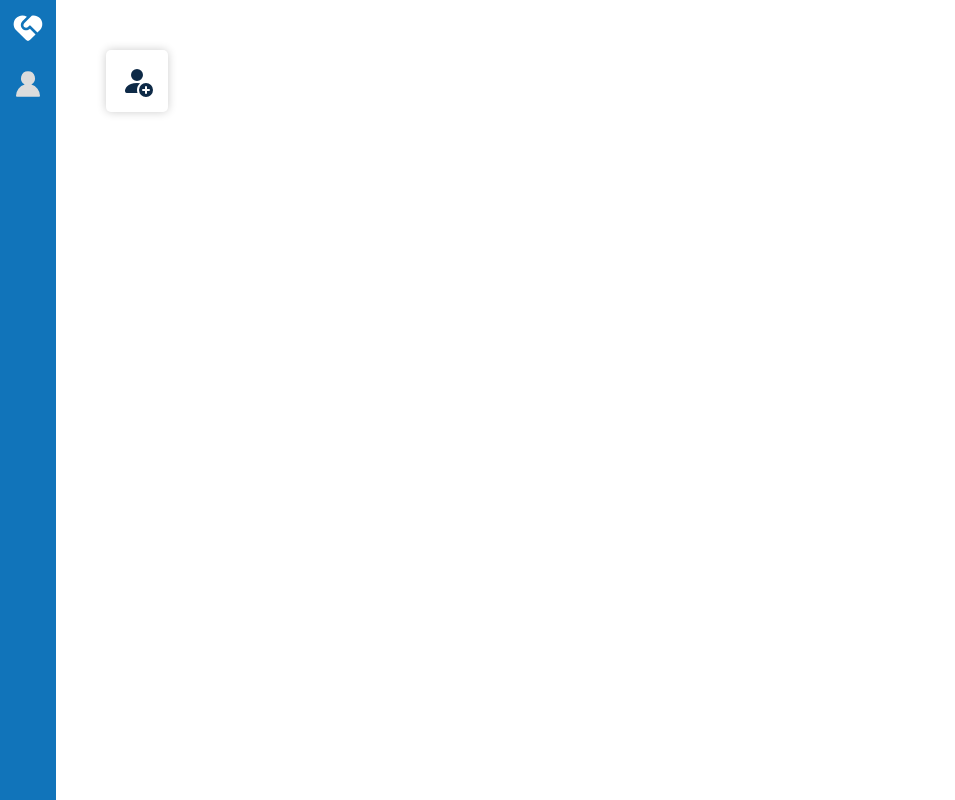
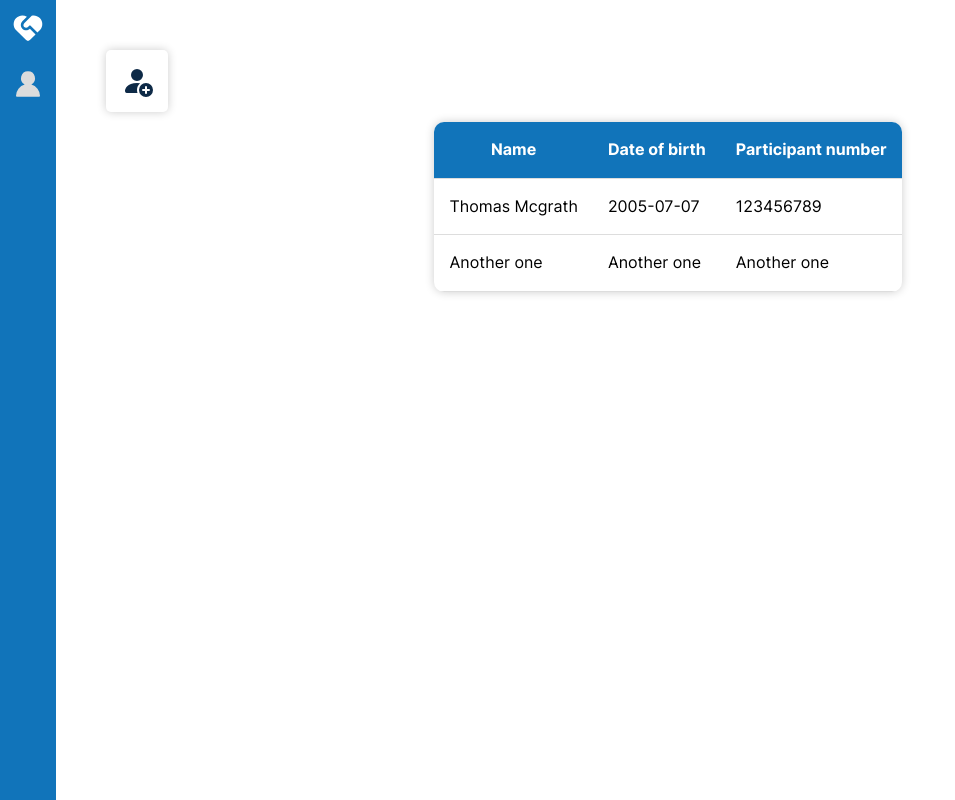
Before and after one commit to Tom4hawk7/client-manager, a React (Vite) app: page /#/client in a window 1280 px wide. Shown: the whole page, without its empty margins (0-955 px from the left). Built offline with nearby package versions, Linux system fonts and the light colour scheme.

Commit message:
Made the base table, this will be made into it's own component later

```diff
--- a/src/main/database.js
+++ b/src/main/database.js
@@ -1,6 +1,5 @@
 import { insertOperations, insertOperationsKeys } from './insert'
 import Database from 'better-sqlite3'
-import * as insert from './insert'
 
 const db = new Database('src\\client-manager.db')
 
--- a/src/renderer/src/assets/css/app.css
+++ b/src/renderer/src/assets/css/app.css
@@ -43,6 +43,12 @@ section {
 }
 
 .card.small {
-  width: min-content;
+  width: max-content;
   margin: 10px;
 }
+
+.hero {
+  border-radius: 10px;
+  box-shadow: 0 0 10px 0px rgba(0, 0, 0, 0.2);
+  margin: auto;
+}
--- /dev/null
+++ b/src/renderer/src/assets/css/table.css
@@ -0,0 +1,18 @@
+table {
+  border-collapse: collapse;
+  overflow: hidden;
+}
+
+th,
+td {
+  padding: 15px;
+}
+
+th {
+  color: white;
+  background-color: #1174ba;
+}
+
+tr {
+  border-bottom: 1px solid #ddd;
+}
--- a/src/renderer/src/pages/ClientView.jsx
+++ b/src/renderer/src/pages/ClientView.jsx
@@ -1,6 +1,7 @@
 import Card from '../components/Card'
 import { Link } from 'react-router-dom'
 import { BsPersonFillAdd } from 'react-icons/bs'
+import '../assets/css/table.css'
 
 export default function ClientView() {
   return (
@@ -10,6 +11,27 @@ export default function ClientView() {
           <BsPersonFillAdd />
         </Link>
       </Card>
+      <table className="hero">
+        <thead>
+          <tr>
+            <th>Name</th>
+            <th>Date of birth</th>
+            <th>Participant number</th>
+          </tr>
+        </thead>
+        <tbody>
+          <tr>
+            <td>Thomas Mcgrath</td>
+            <td>2005-07-07</td>
+            <td>123456789</td>
+          </tr>
+          <tr>
+            <td>Another one</td>
+            <td>Another one</td>
+            <td>Another one</td>
+          </tr>
+        </tbody>
+      </table>
     </>
   )
 }
```
